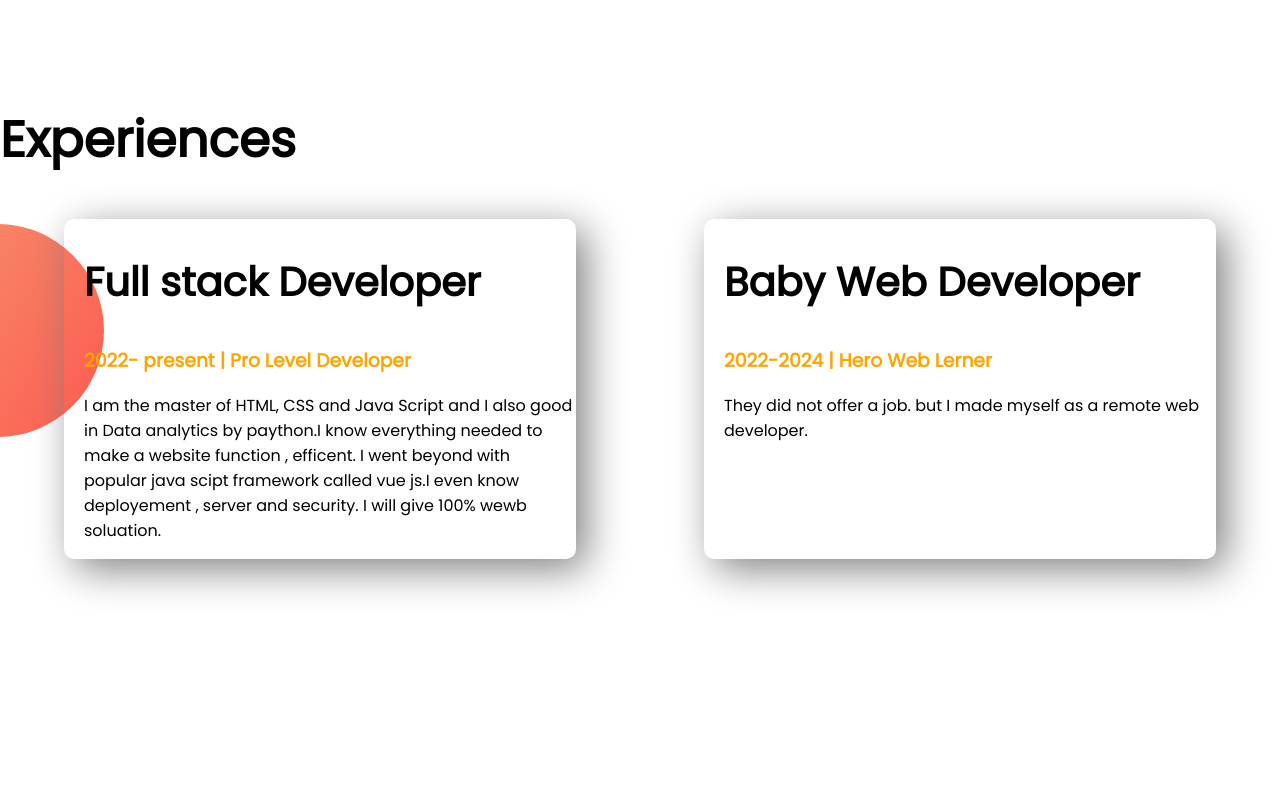
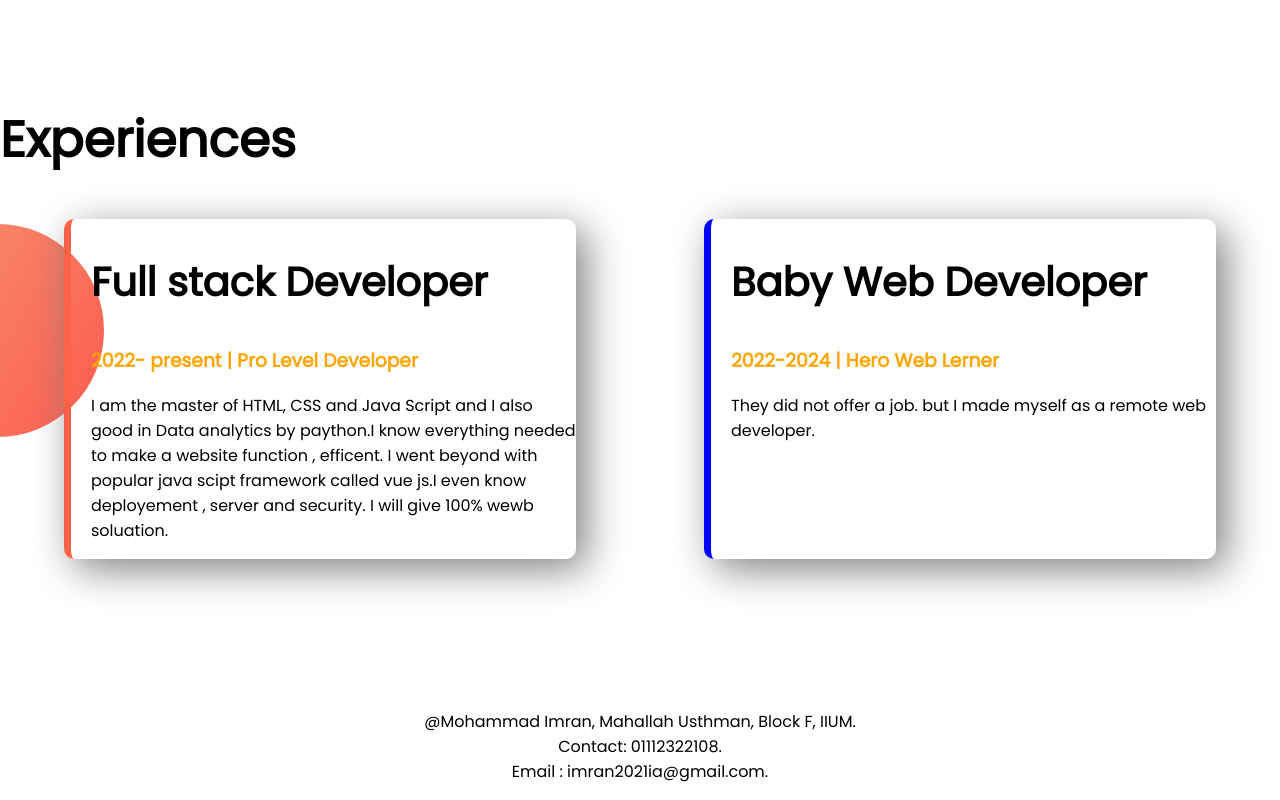
Before and after one commit to imraniium-su/portfolio-imran, a plain HTML site: page index.html in a window 1280 px wide. Shown: the part 1231-2031 px from the top of the page. Before the commit the page ends 1940 px from the top, so only its background shows below. Drawn offline with Linux system fonts and the light colour scheme.

Commit message:
add footer

```diff
--- a/index.html
+++ b/index.html
@@ -45,7 +45,7 @@
     <section class="experience-area">
         <h1>Experiences</h1>
         <div class="flexibale-continer ">
-            <div class="experience-item">
+            <div id="full-stake-developer" class="experience-item">
                 <h2>Full stack Developer</h2>
                 <h3 class="orange-color">2022- present | Pro Level Developer</h3>
                 <p>I am the master of HTML, CSS and Java Script and I also good in Data analytics by paython.I know
@@ -53,7 +53,7 @@
                     framework
                     called vue js.I even know deployement , server and security. I will give 100% wewb soluation.</p>
             </div>
-            <div class="experience-item">
+            <div id="baby-developer" class="experience-item">
                 <h2>Baby Web Developer</h2>
                 <h3 class="orange-color">2022-2024 | Hero Web Lerner</h3>
                 <p>They did not offer a job. but I made myself as a remote web developer. </p>
@@ -61,6 +61,10 @@
         </div>
 
     </section>
+    <footer>
+        <p>@Mohammad Imran, Mahallah Usthman, Block F, IIUM. <br>Contact: 01112322108. <br>Email :
+            imran2021ia@gmail.com.</p>
+    </footer>
 
 </body>
 
--- a/style.css
+++ b/style.css
@@ -63,6 +63,18 @@ h2 {
     padding-left: 20px;
     box-shadow: 10px 10px 40px gray;
     border-radius: 10px;
+
+
+}
+
+#full-stake-developer {
+    border-left: 7px solid tomato;
+
+}
+
+#baby-developer {
+    border-left: 7px solid blue;
+
 }
 
 .experience-area {
@@ -70,3 +82,7 @@ h2 {
     background-repeat: no-repeat;
     background-position: left;
 }
+
+footer p {
+    text-align: center;
+}
```
